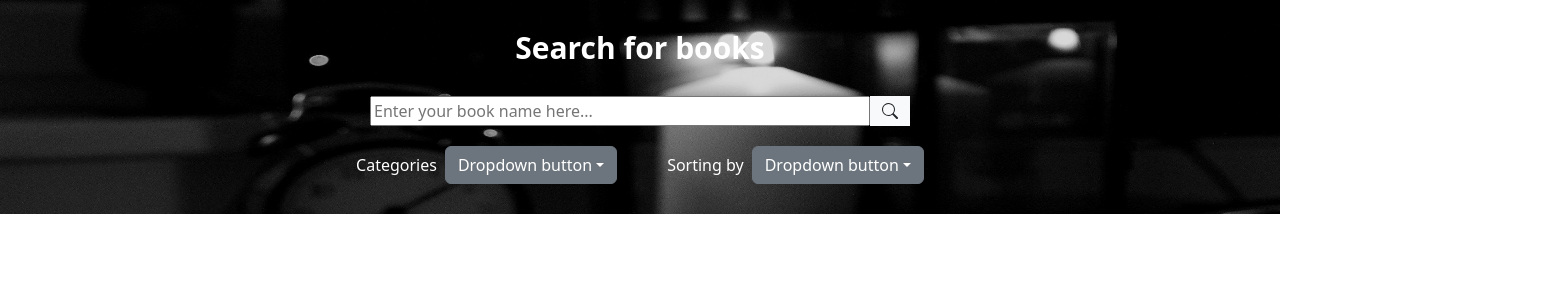
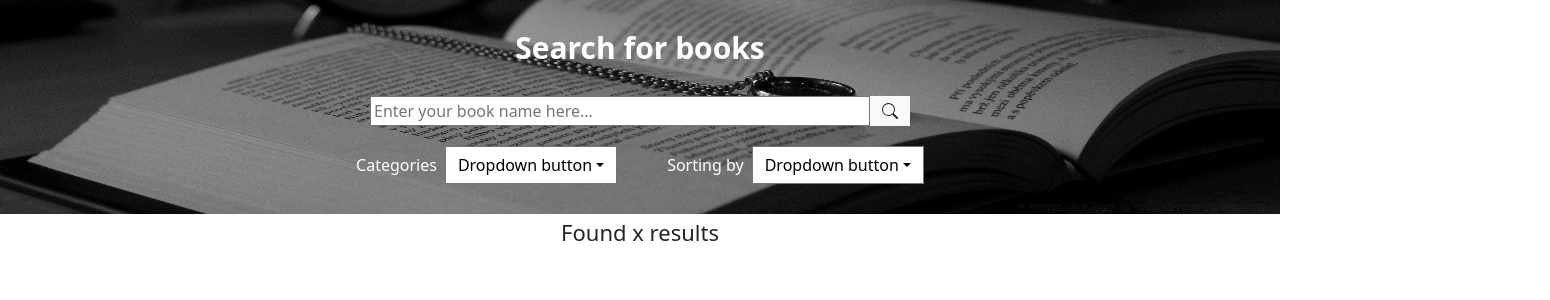
Before and after one commit to Henzival/Modsen_Test_Repisitory, a React (Create React App) app in the folder practice/: page / in a window 1280 px wide. Shown: the top 300 px of the page, 1550 px wide, since content can reach past the window. Built offline with nearby package versions, Linux system fonts and the light colour scheme.

Commit message:
fixed a few bugs in the navbar section, added a new file with the new main section

```diff
--- a/practice/src/App.css
+++ b/practice/src/App.css
@@ -1,3 +1,7 @@
+* {
+  box-sizing: border-box;
+}
+
 .App {
   text-align: center;
 }
@@ -41,8 +45,9 @@
   padding: 30px 0px;
   background-image: url('img/black-and-white-book.jpg');
   background-repeat: no-repeat;
-  background-size: 100% 200%;
+  background-size: 100% 100%;
   justify-content: center;
+  flex-direction: column;
 }
 
 .greeting {
@@ -55,7 +60,6 @@
 
 .navbar_search {
   display: flex;
-  padding: 0% 50%;
   margin-bottom: 20px;
 }
 
@@ -76,6 +80,12 @@
   margin-right: 50px;
 }
 
+.dropdown-toggle {
+  border-radius: 0%;
+  background-color: white;
+  color: #000;
+}
+
 .categories-text {
   padding-top: 7px;
   color: white;
@@ -89,3 +99,13 @@
 .dropdown-2 {
   margin-left: 8px;
 }
+
+.main {
+  display: flex;
+  justify-content: center;
+}
+
+.results {
+  padding-top: 5px;
+  font-size: 22px;
+}
--- /dev/null
+++ b/practice/src/Main.js
@@ -0,0 +1,14 @@
+import 'bootstrap/dist/css/bootstrap.min.css';
+import './App.css';
+import 'bootstrap/dist/js/bootstrap.bundle.min.js';
+
+const Main = function() {
+    return (
+        <section className="main">
+            <h1 className="results">Found x results</h1>
+
+        </section>
+    );
+}
+
+export default Main;
--- a/practice/src/index.js
+++ b/practice/src/index.js
@@ -2,12 +2,14 @@ import React from 'react';
 import ReactDOM from 'react-dom/client';
 import './index.css';
 import App from './App';
+import Main from './Main';
 import reportWebVitals from './reportWebVitals';
 
 const root = ReactDOM.createRoot(document.getElementById('root'));
 root.render(
   <React.StrictMode>
     <App />
+    <Main />
   </React.StrictMode>
 );
 
```
Also changed, not shown: practice/src/img/black-and-white-book.jpg.
